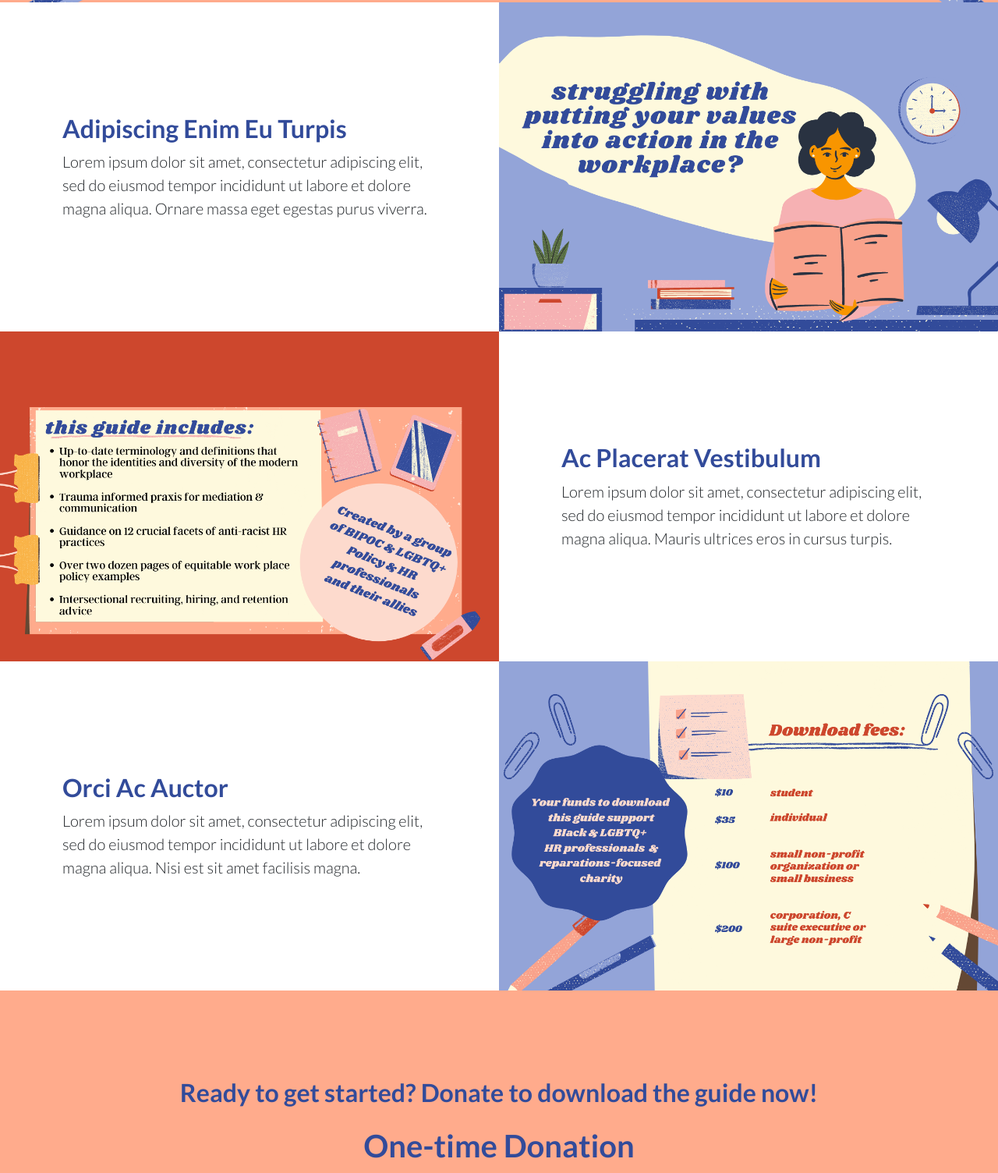
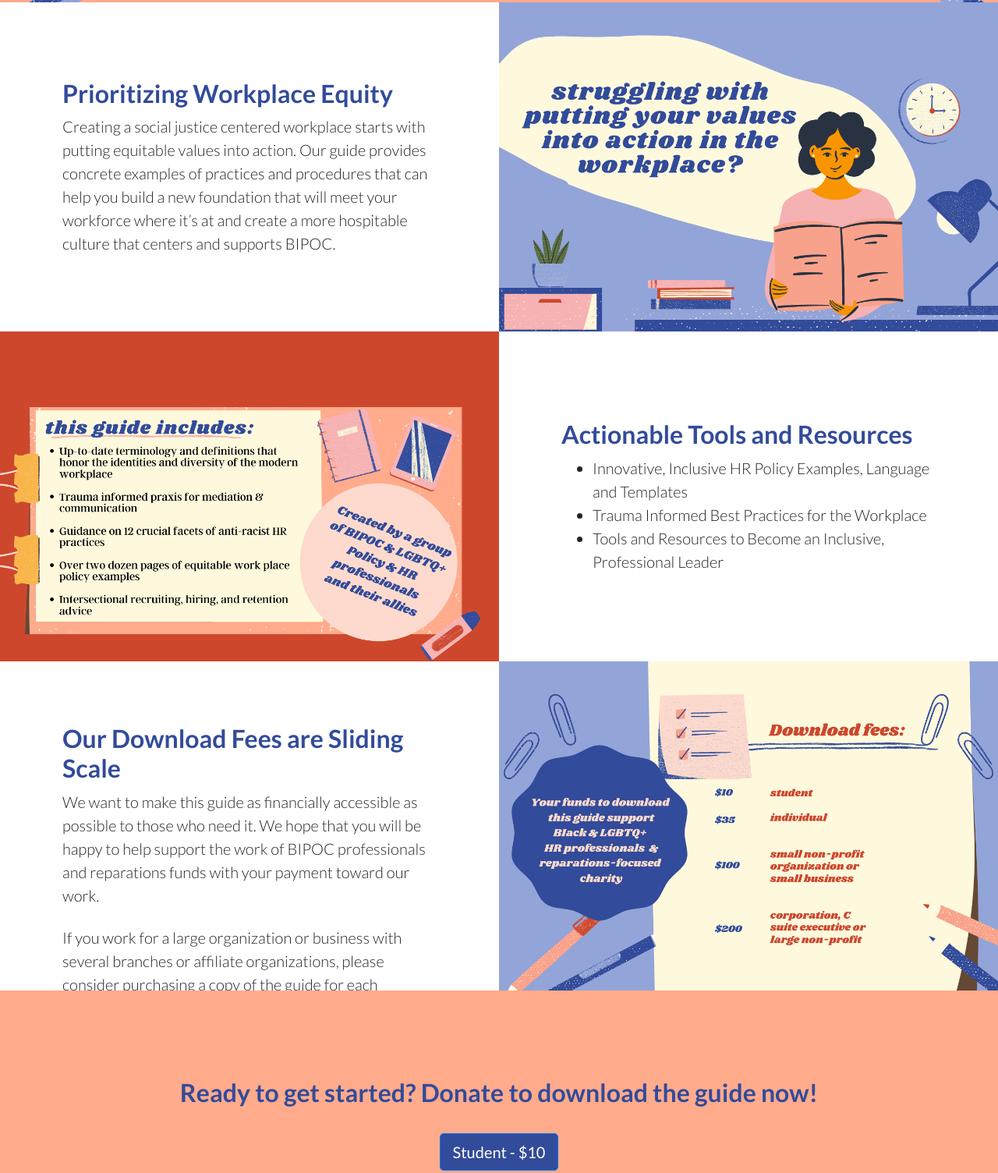
Before and after one commit to sphanley/hr-guide-landing-page, a website: page index.html in a window 1280 px wide. Shown: the part 803-2307 px from the top of the page at 78% size. Drawn offline with Linux system fonts and the light colour scheme; a script that the page names is missing; a web font is replaced by a local one.

Commit message:
Replace all placeholder text

```diff
--- a/index.html
+++ b/index.html
@@ -66,41 +66,6 @@
       </div>
     </header>
 
-    <!-- Icons Grid -->
-    <!-- <section class="features-icons bg-light text-center">
-      <div class="container">
-        <div class="row">
-          <div class="col-lg-4">
-            <div class="features-icons-item mx-auto mb-5 mb-lg-0 mb-lg-3">
-              <div class="features-icons-icon d-flex">
-                <i class="icon-screen-desktop m-auto text-primary"></i>
-              </div>
-              <h3>Fully Responsive</h3>
-              <p class="lead mb-0">This theme will look great on any device, no matter the size!</p>
-            </div>
-          </div>
-          <div class="col-lg-4">
-            <div class="features-icons-item mx-auto mb-5 mb-lg-0 mb-lg-3">
-              <div class="features-icons-icon d-flex">
-                <i class="icon-layers m-auto text-primary"></i>
-              </div>
-              <h3>Bootstrap 4 Ready</h3>
-              <p class="lead mb-0">Featuring the latest build of the new Bootstrap 4 framework!</p>
-            </div>
-          </div>
-          <div class="col-lg-4">
-            <div class="features-icons-item mx-auto mb-0 mb-lg-3">
-              <div class="features-icons-icon d-flex">
-                <i class="icon-check m-auto text-primary"></i>
-              </div>
-              <h3>Easy to Use</h3>
-              <p class="lead mb-0">Ready to use with your own content, or customize the source files!</p>
-            </div>
-          </div>
-        </div>
-      </div>
-    </section> -->
-
     <!-- Image Showcases -->
     <section class="showcase" id="showcase">
       <div class="container-fluid p-0">
@@ -108,56 +73,32 @@
 
           <div class="col-xl-6 order-xl-2 text-white showcase-img" style="background-image: url('img/2.png');"></div>
           <div class="col-xl-6 order-xl-1 my-auto showcase-text">
-            <h2>Adipiscing Enim Eu Turpis</h2>
-            <p class="lead mb-0">Lorem ipsum dolor sit amet, consectetur adipiscing elit, sed do eiusmod tempor incididunt ut labore et dolore magna aliqua. Ornare massa eget egestas purus viverra.</p>
+            <h2>Prioritizing Workplace Equity</h2>
+            <p class="lead mb-0">Creating a social justice centered workplace starts with putting equitable values into action. Our guide provides concrete examples of practices and procedures that can help you build a new foundation that will meet your workforce where it’s at and create a more hospitable culture that centers and supports BIPOC.</p>
           </div>
         </div>
         <div class="row no-gutters">
           <div class="col-xl-6 text-white showcase-img" style="background-image: url('img/3.png');"></div>
           <div class="col-xl-6 my-auto showcase-text">
-            <h2>Ac Placerat Vestibulum</h2>
-            <p class="lead mb-0">Lorem ipsum dolor sit amet, consectetur adipiscing elit, sed do eiusmod tempor incididunt ut labore et dolore magna aliqua. Mauris ultrices eros in cursus turpis.</p>
+            <h2>Actionable Tools and Resources</h2>
+            <ul class="lead mb-0">
+              <li>Innovative, Inclusive HR Policy Examples, Language and Templates</li>
+              <li>Trauma Informed Best Practices for the Workplace</li>
+              <li>Tools and Resources to Become an Inclusive, Professional Leader</li>
+            </ul>
           </div>
         </div>
         <div class="row no-gutters">
           <div class="col-xl-6 order-xl-2 text-white showcase-img" style="background-image: url('img/4.png');"></div>
           <div class="col-xl-6 order-xl-1 my-auto showcase-text">
-            <h2>Orci Ac Auctor</h2>
-            <p class="lead mb-0">Lorem ipsum dolor sit amet, consectetur adipiscing elit, sed do eiusmod tempor incididunt ut labore et dolore magna aliqua. Nisi est sit amet facilisis magna.</p>
+            <h2>Our Download Fees are Sliding Scale</h2>
+            <p class="lead mb-0">We want to make this guide as financially accessible as possible to those who need it. We hope that you will be happy to help support the work of BIPOC professionals and reparations funds with your payment toward our work.</p>
+            <br>
+            <p class="lead mb-0">If you work for a large organization or business with several branches or affiliate organizations, please consider purchasing a copy of the guide for each separate entity. Your contribution funds our ability to continuously work on and add to this valuable resource!</p>
           </div>
         </div>
       </div>
     </section>
-
-    <!-- Testimonials -->
-    <!-- <section class="testimonials text-center bg-light">
-      <div class="container">
-        <h2 class="mb-5">What people are saying...</h2>
-        <div class="row">
-          <div class="col-lg-4">
-            <div class="testimonial-item mx-auto mb-5 mb-lg-0">
-              <img class="img-fluid rounded-circle mb-3" src="img/testimonials-1.jpg" alt="">
-              <h5>Margaret E.</h5>
-              <p class="font-weight-light mb-0">"This is fantastic! Thanks so much guys!"</p>
-            </div>
-          </div>
-          <div class="col-lg-4">
-            <div class="testimonial-item mx-auto mb-5 mb-lg-0">
-              <img class="img-fluid rounded-circle mb-3" src="img/testimonials-2.jpg" alt="">
-              <h5>Fred S.</h5>
-              <p class="font-weight-light mb-0">"Bootstrap is amazing. I've been using it to create lots of super nice landing pages."</p>
-            </div>
-          </div>
-          <div class="col-lg-4">
-            <div class="testimonial-item mx-auto mb-5 mb-lg-0">
-              <img class="img-fluid rounded-circle mb-3" src="img/testimonials-3.jpg" alt="">
-              <h5>Sarah W.</h5>
-              <p class="font-weight-light mb-0">"Thanks so much for making these free resources available to us!"</p>
-            </div>
-          </div>
-        </div>
-      </div>
-    </section> -->
 
     <!-- Call to Action -->
     <section class="call-to-action text-white text-center" id="cta">
@@ -169,7 +110,6 @@
           </div>
           <div class="col-md-10 col-lg-8 col-xl-7 mx-auto">
             <section class="container">
-              <h1>One-time Donation</h1>
               <div>
                 <button
                   class="btn btn-lg btn-primary btn-checkout"
```
